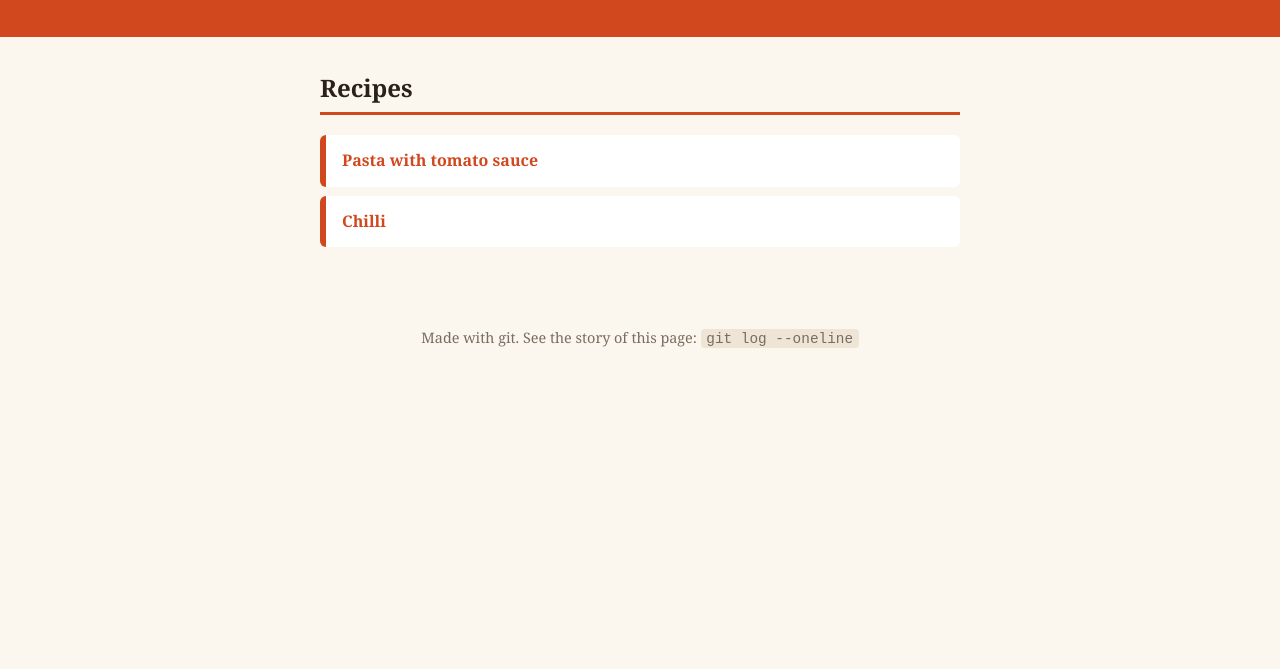
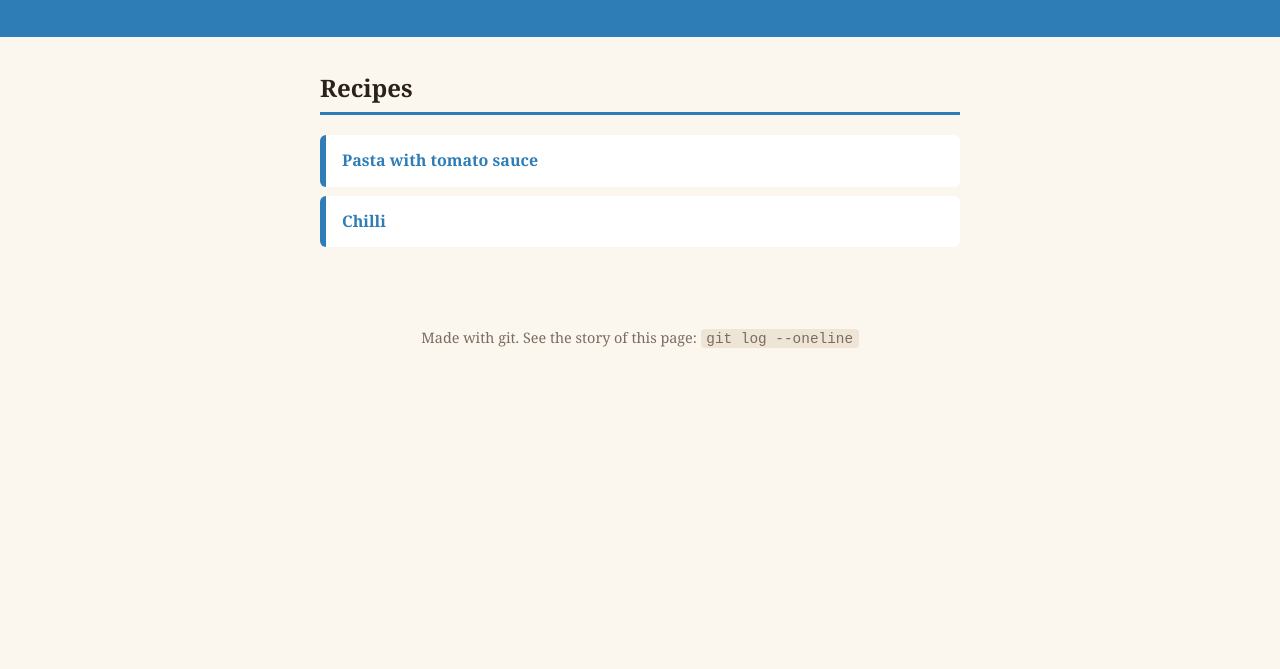
Before and after one commit to cyts-b/time-machine-cookbook, a plain HTML site: page index.html in a window 1280 px wide. Shown: the part 131-800 px from the top of the page. Drawn offline with Linux system fonts and the light colour scheme.

Commit message:
changed color

```diff
--- a/style.css
+++ b/style.css
@@ -1,5 +1,5 @@
 :root {
-  --accent: #d1481f;
+  --accent: #2e7db6;
   --bg: #fbf6ee;
   --ink: #2a211b;
 }
```
